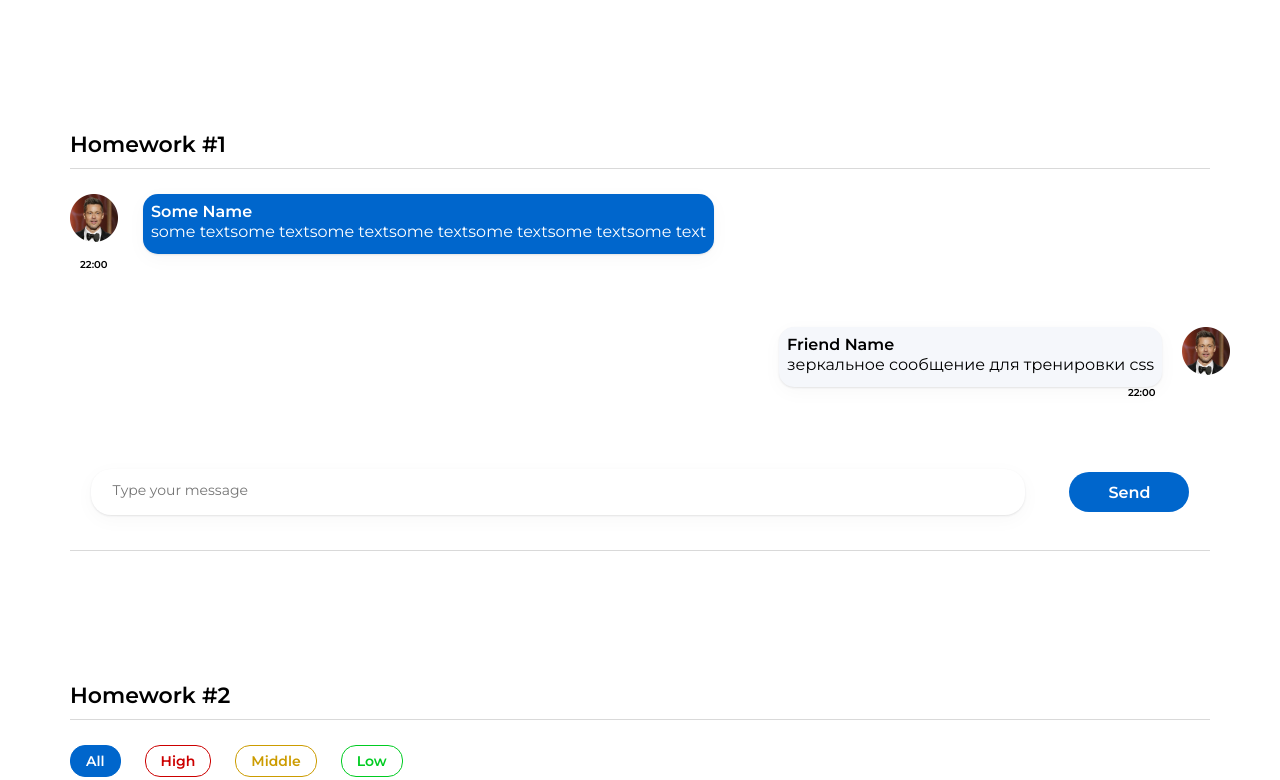
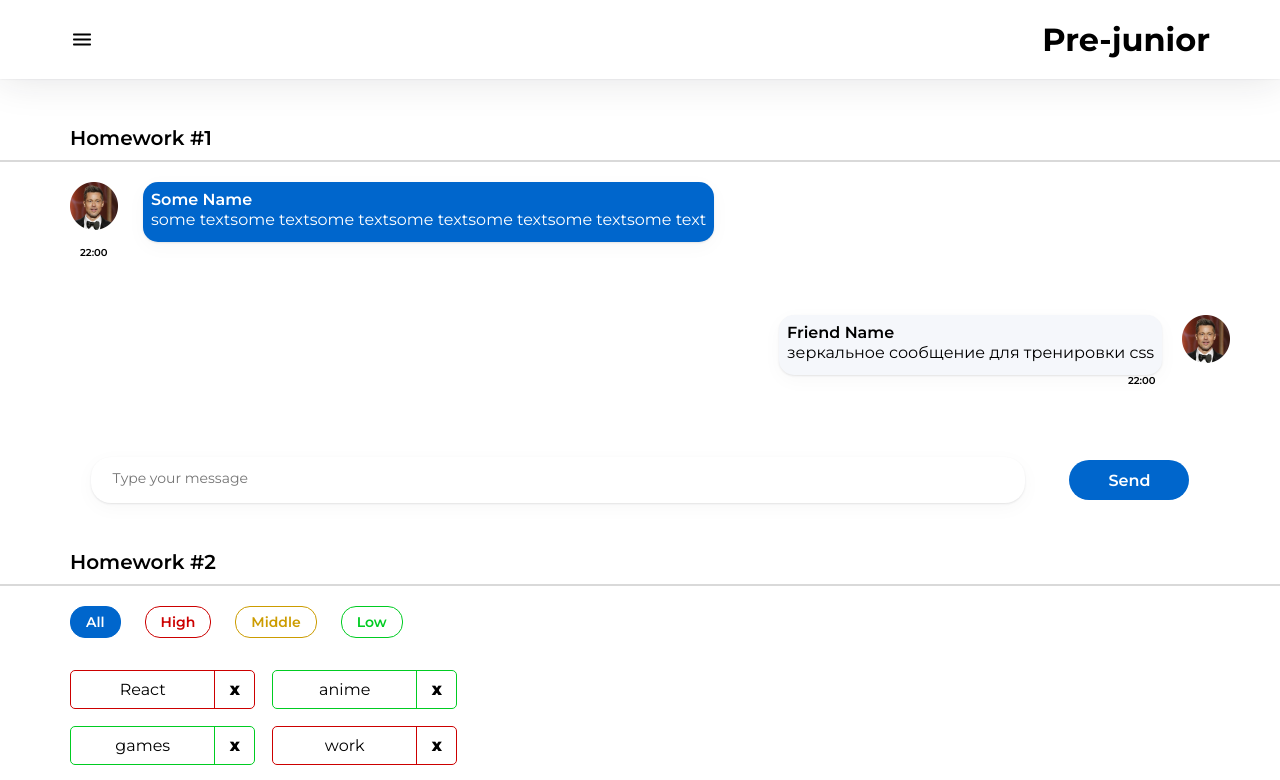
Before and after one commit to bekadev/react-homework-in, a React (Create React App) app: page /#/pre-junior in a window 1280 px wide. Shown: the top 780 px of the page. Built offline with nearby package versions, Linux system fonts and the light colour scheme; a web font is replaced by a local one.

Commit message:
finish: hw-5

```diff
--- a/src/s1-main/App.module.css
+++ b/src/s1-main/App.module.css
@@ -1,18 +1,18 @@
+
+
 .App {
     --header_height: 60px;
 }
 
 .hw {
-    border-top: 1px solid #D9D9D9;
-    border-bottom: 1px solid #D9D9D9;
-    padding: 25px 0 35px;
-    margin: 10px 70px 0;
+    max-width: 1140px;
+    margin: 0 auto;
 }
 
 .hwTitle {
-    font-size: 22px;
+    font-size: 20px;
     font-weight: 600;
-    color: #000000;
-    margin-left: 70px;
-    margin-top: 131px;
+    margin-bottom: 20px;
+    padding: 47px 70px 10px;
+    border-bottom: 2px solid #d9d9d9;
 }
--- a/src/s1-main/App.tsx
+++ b/src/s1-main/App.tsx
@@ -4,18 +4,18 @@ import HW1 from '../s2-homeworks/hw01/HW1'
 import HW2 from "../s2-homeworks/hw02/HW2";
 import HW3 from "../s2-homeworks/hw03/HW3";
 import HW4 from "../s2-homeworks/hw04/HW4";
+import HW5 from "../s2-homeworks/hw05/HW5";
 
 function App() {
     return (
         <div className={s.App}>
-            <HW1/>
-            {/*раскомментировать по ходу выполнения*/}
-            <HW2/>
-            <HW3/>
-            <HW4/>
+            {/*<HW1/>*/}
+            {/*<HW2/>*/}
+            {/*<HW3/>*/}
+            {/*<HW4/>*/}
 
             {/*при выполнении дз 5 и более - закомментировать здесь дз 1-4, так как они есть внутри дз 5*/}
-            {/*<HW5/>*/}
+            <HW5/>
         </div>
     )
 }
--- a/src/s2-homeworks/hw05/Pages.tsx
+++ b/src/s2-homeworks/hw05/Pages.tsx
@@ -14,19 +14,12 @@ export const PATH = {
 function Pages() {
     return (
         <div>
-            {/*Routes выбирает первый подходящий роут*/}
             <Routes>
-                {/*роутинг будут писать студенты*/}
-                {/*в начале мы попадаем на страницу '/' и переходим сразу на страницу /pre-junior*/}
-                {/*<Route ...*/}
-
-                {/*роуты для /pre-junior, /junior, /junior-plus*/}
-                {/*<Route ...*/}
-                {/*<Route ...*/}
-                {/*<Route ...*/}
-
-                {/*роут для несуществующей страницы должен отрисовать <Error404 />*/}
-                {/*<Route ...*/}
+                <Route path={'/'} element={<Navigate to={PATH.PRE_JUNIOR}/>}/>
+                <Route path={PATH.PRE_JUNIOR} element={<PreJunior/>}/>
+                <Route path={PATH.JUNIOR} element={<Junior/>}/>
+                <Route path={PATH.JUNIOR_PLUS} element={<JuniorPlus/>}/>
+                <Route path={'/*'} element={<Error404/>}/>
             </Routes>
         </div>
     )
--- a/src/s2-homeworks/hw05/header/Header.module.css
+++ b/src/s2-homeworks/hw05/header/Header.module.css
@@ -1,7 +1,12 @@
 .burgerMenuIcon {
+    cursor: pointer;
 }
 
 .header {
+    display: flex;
+    justify-content: space-between;
+    padding: 20px 70px;
+    box-shadow: 0px 0px 40px rgba(29, 33, 38, 0.13), 0px 0px 2px rgba(29, 33, 38, 0.1);
 }
 
 .header h1 {
--- a/src/s2-homeworks/hw05/sidebar/Sidebar.module.css
+++ b/src/s2-homeworks/hw05/sidebar/Sidebar.module.css
@@ -1,25 +1,64 @@
 .sidebar {
+    position: fixed;
+    height: 100%;
+    width: 350px;
+    z-index: 5;
+    left: -100%;
+    transition: left 0.2s linear;
+    background-color: #FFFFFF;
+    padding: 20px;
 }
 
 .sidebar.open {
+    left: 0;
 }
 
 .background {
+    position: absolute;
+    top: 0;
+    right: 0;
+    bottom: 0;
+    left: 0;
+    background-color: rgba(20, 20, 20, 0.4);
+    z-index: 2;
 }
 
 .nav {
+    display: inline-flex;
+    padding: 20px 0;
+    flex-direction: column;
 }
 
 .nav a {
+    color: #000000;
+    text-decoration: none;
+    transition: color 0.2s linear;
+    font-size: 25px;
+    margin: 10px 0;
 }
 
 .nav a:hover {
+    color: #58ACFF;
 }
 
 .nav a.active {
+    text-decoration-line: underline;
+    color: #0059B2;
 }
 .close {
+    position: absolute;
+    right: 20px;
+    cursor: pointer;
+    background: transparent;
+    border:0;
 }
 
 .close img {
+    width: 30px;
+    transition: all 0.3s linear;
 }
+
+.close img:hover {
+    filter: invert(79%) sepia(55%) saturate(7500%) hue-rotate(159deg) brightness(91%) contrast(101%);
+    transform: rotate(-45deg);
+}
--- a/src/s2-homeworks/hw05/sidebar/Sidebar.tsx
+++ b/src/s2-homeworks/hw05/sidebar/Sidebar.tsx
@@ -31,6 +31,7 @@ export const Sidebar: FC<PropsType> = ({open, handleClose}) => {
                         id={'hw5-pre-junior-link'}
                         to={PATH.PRE_JUNIOR}
                         onClick={handleClose}
+                        className={({isActive}) => isActive ? s.active : ''}
                         // className={...} // делает студент
                     >
                         Pre-junior
@@ -39,6 +40,7 @@ export const Sidebar: FC<PropsType> = ({open, handleClose}) => {
                         id={'hw5-junior-link'}
                         to={PATH.JUNIOR}
                         onClick={handleClose}
+                        className={({isActive}) => isActive ? s.active : ''}
                         // className={...} // делает студент
                     >
                         Junior
@@ -47,6 +49,7 @@ export const Sidebar: FC<PropsType> = ({open, handleClose}) => {
                         id={'hw5-junior-plus-link'}
                         to={PATH.JUNIOR_PLUS}
                         onClick={handleClose}
+                        className={({isActive}) => isActive ? s.active : ''}
                         // className={...} // делает студент
                     >
                         Junior Plus
```
Also changed, not shown: 12 other files (tests, documents, lock files or other folders).
